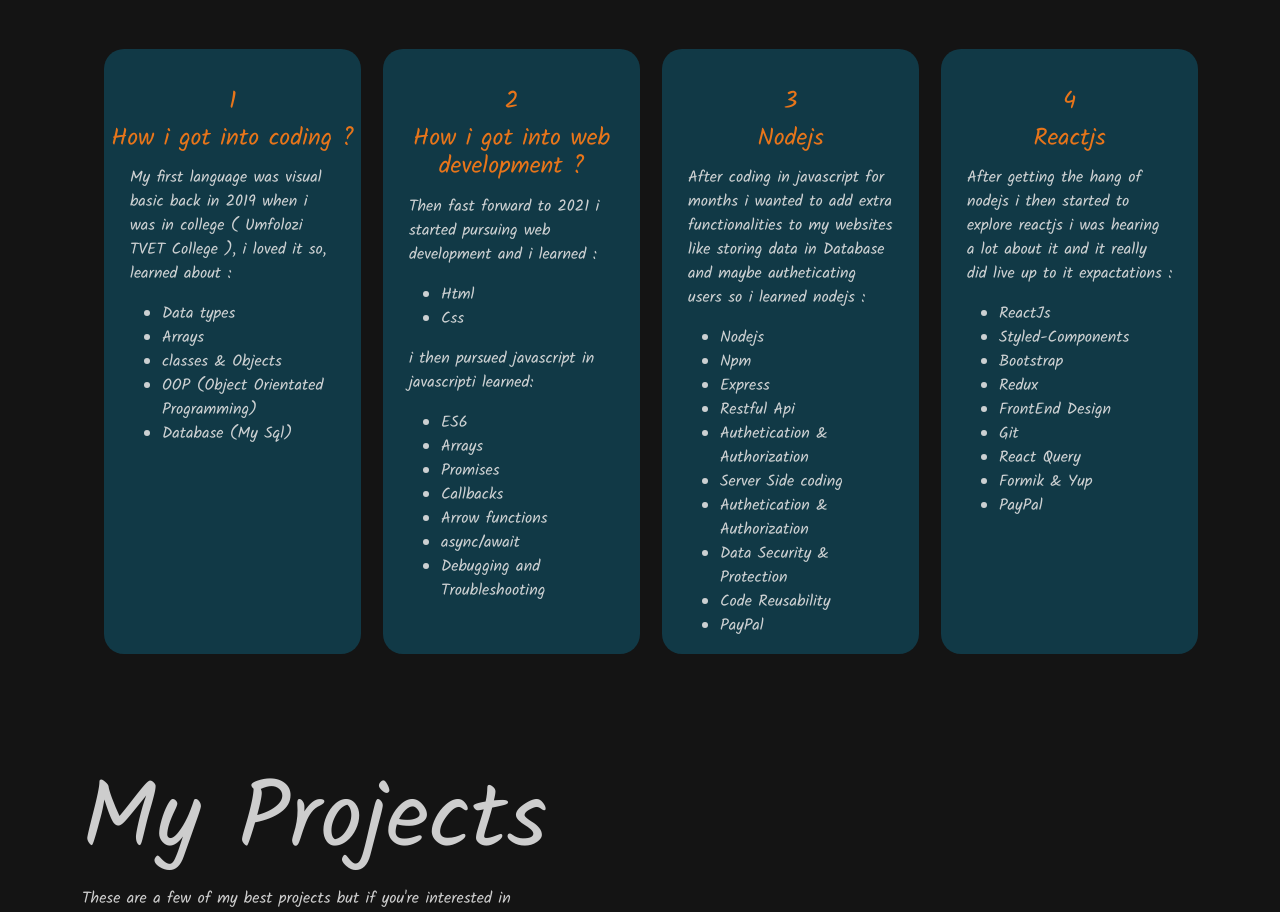
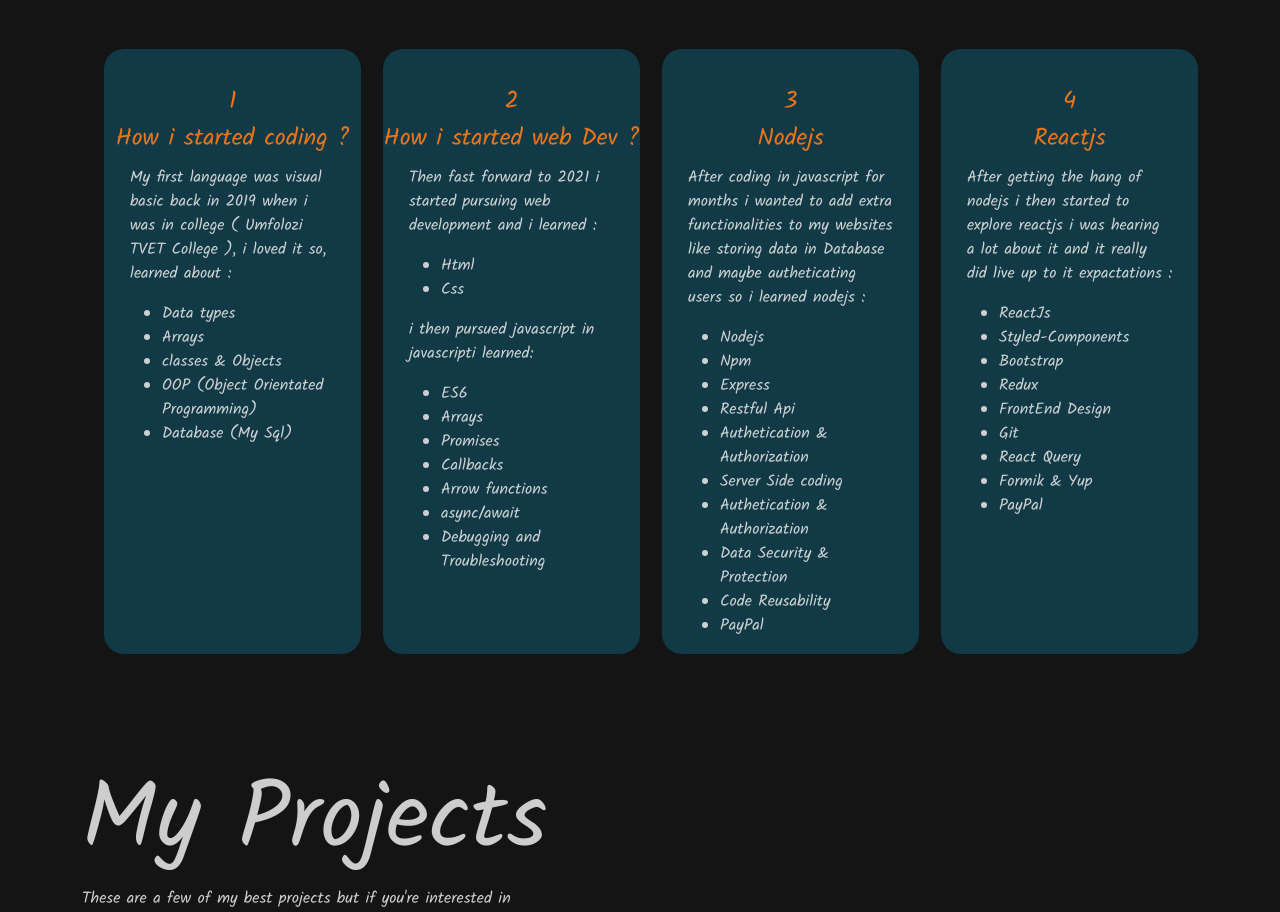
Before and after one commit to siyabongasamkelo/portfolio, a React (Create React App) app in the folder client/siya/: page / in a window 1280 px wide. Shown: the part 1340-2252 px from the top of the page. Built offline with nearby package versions, Linux system fonts and the light colour scheme.

Commit message:
fix: shortning the words to make it look better

```diff
--- a/client/siya/src/components/home/AboutMe/AboutMe.js
+++ b/client/siya/src/components/home/AboutMe/AboutMe.js
@@ -26,7 +26,7 @@ const AboutMe = () => {
         <AboutCardContainer>
           <AboutCard>
             <CardNumber>1</CardNumber>
-            <CardTitle>How i got into coding ?</CardTitle>
+            <CardTitle>How i started coding ?</CardTitle>
             <ParaContainer>
               <P>
                 My first language was visual basic back in 2019 when i was in
@@ -45,7 +45,7 @@ const AboutMe = () => {
 
           <AboutCard>
             <CardNumber>2</CardNumber>
-            <CardTitle>How i got into web development ?</CardTitle>
+            <CardTitle>How i started web Dev ?</CardTitle>
             <ParaContainer>
               <P>
                 Then fast forward to 2021 i started pursuing web development and
```
